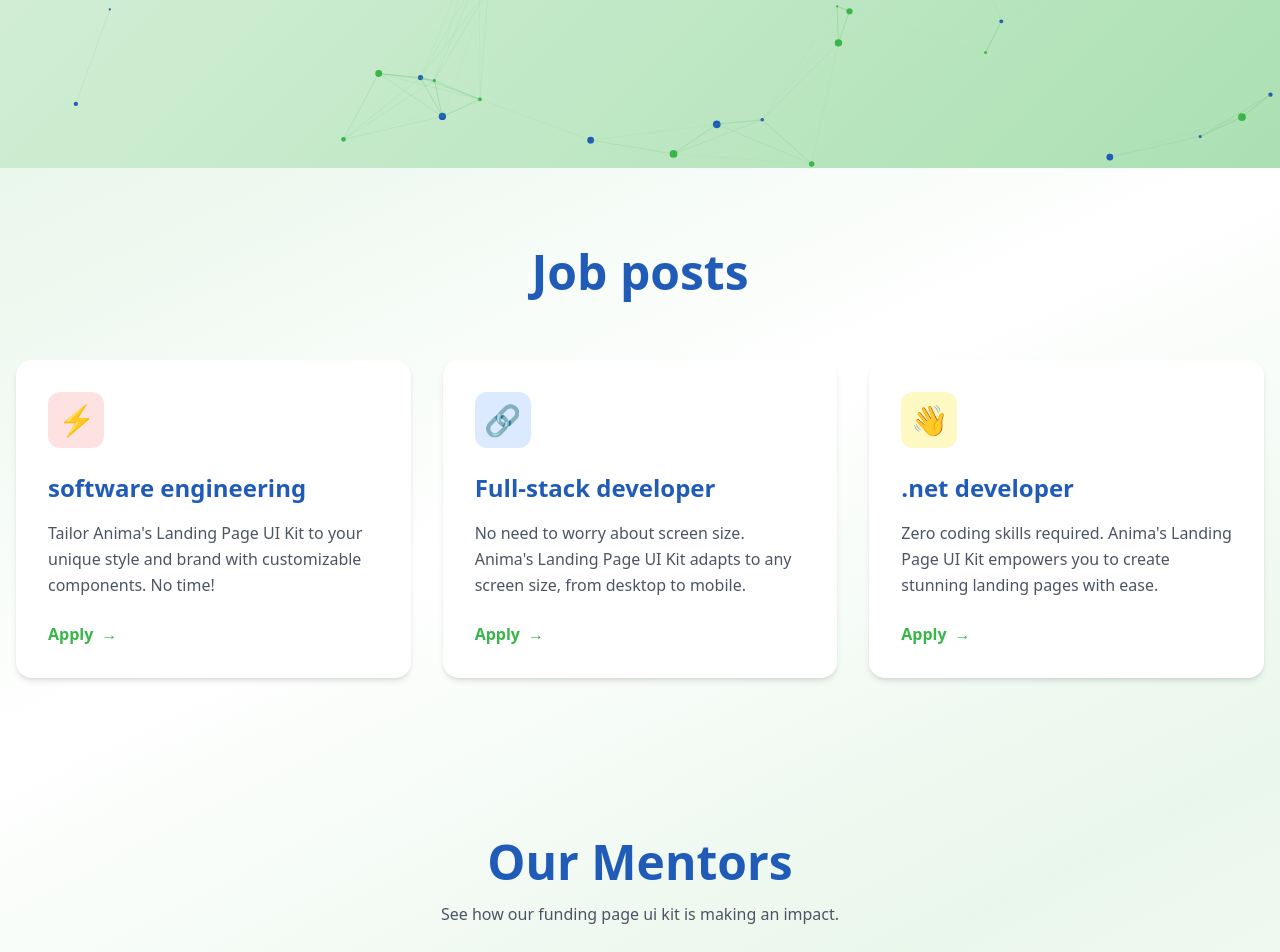
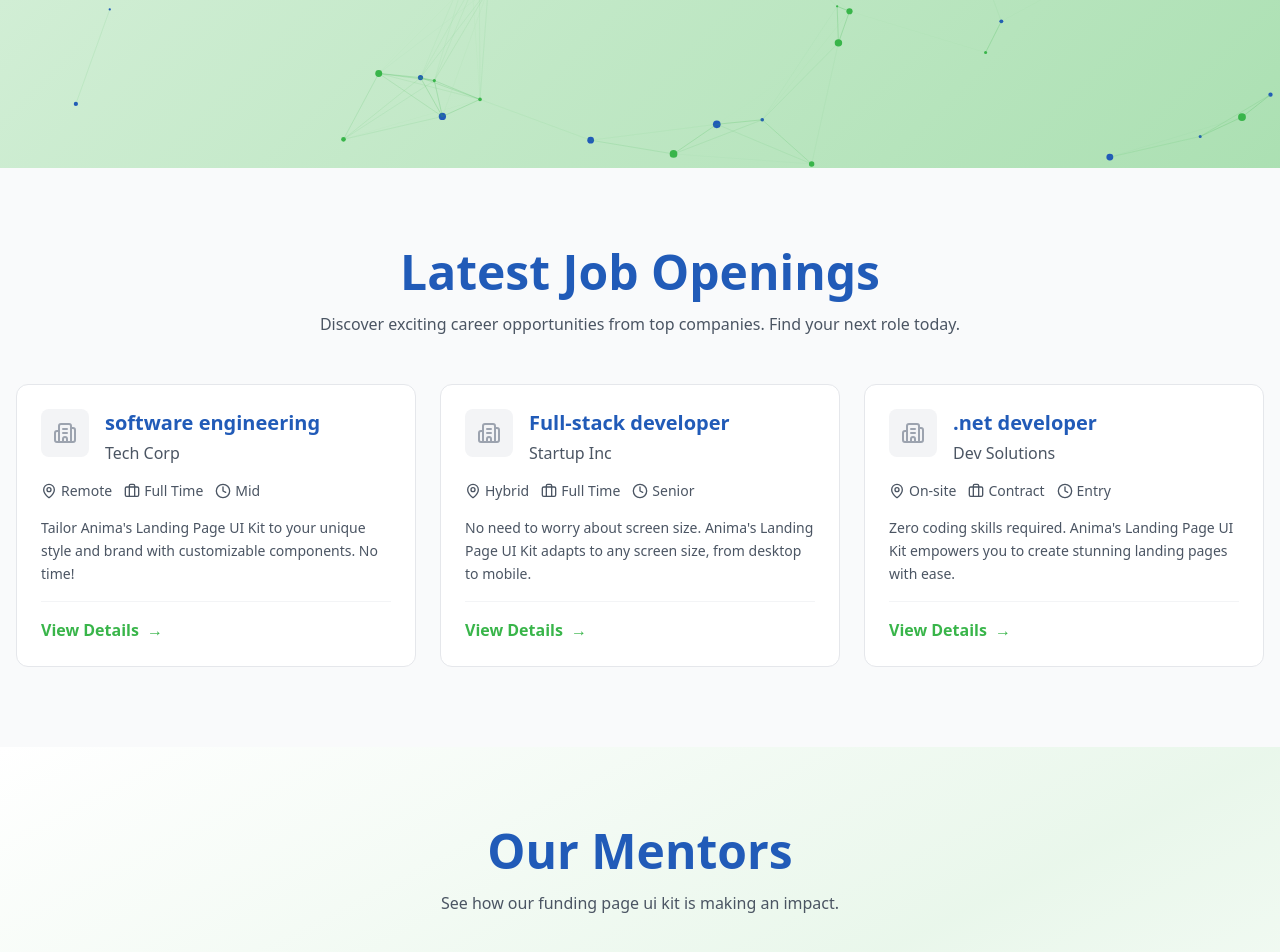
Before and after one commit to RizqVenturesHub/rizq-ventures, a React (Create React App) app: page / in a window 1280 px wide. Shown: the part 696-1648 px from the top of the page. Built offline with nearby package versions, Linux system fonts and the light colour scheme.

Commit message:
job cards

```diff
--- a/src/components/JobCard.tsx
+++ b/src/components/JobCard.tsx
@@ -1,26 +1,91 @@
-// components/JobCard.tsx
-import React from 'react';
+// components/JobCard.tsx - Cleaner approach with state
+import React, { useState } from 'react';
+import { MapPin, Briefcase, Clock, Building2 } from 'lucide-react';
 
 interface JobCardProps {
   title: string;
+  company: string;
+  location: string;
+  jobType: string;
+  experienceLevel: string;
   description: string;
-  icon: string;
-  iconBg: string;
+  companyLogo?: string;
+  postedDate?: string;
+  salary?: string;
 }
 
-const JobCard: React.FC<JobCardProps> = ({ title, description, icon, iconBg }) => {
+const JobCard: React.FC<JobCardProps> = ({
+  title,
+  company,
+  location,
+  jobType,
+  experienceLevel,
+  description,
+  companyLogo,
+  postedDate,
+  salary,
+}) => {
+  const [imageError, setImageError] = useState(false);
+
   return (
-    <div className="bg-white p-8 rounded-2xl shadow-md hover:shadow-xl transition-all duration-300 hover:-translate-y-2">
-      <div className={`w-14 h-14 ${iconBg} rounded-xl flex items-center justify-center mb-6`}>
-        <span className="text-3xl">{icon}</span>
+    <div className="bg-white p-6 rounded-xl border border-gray-200 hover:border-primary hover:shadow-lg transition-all duration-300">
+      {/* Header with Company Logo */}
+      <div className="flex items-start gap-4 mb-4">
+        <div className="w-12 h-12 rounded-lg bg-gray-100 flex items-center justify-center flex-shrink-0 overflow-hidden">
+          {companyLogo && !imageError ? (
+            <img
+              src={companyLogo}
+              alt={company}
+              className="w-full h-full object-cover"
+              onError={() => setImageError(true)}
+            />
+          ) : (
+            <Building2 className="w-6 h-6 text-gray-400" />
+          )}
+        </div>
+        <div className="flex-1 min-w-0">
+          <h3 className="text-xl font-bold text-secondary mb-1 truncate">{title}</h3>
+          <p className="text-gray-600 font-medium">{company}</p>
+        </div>
       </div>
-      <h3 className="text-2xl font-bold mb-4 text-secondary">{title}</h3>
-      <p className="text-gray-600 leading-relaxed mb-6">
+
+      {/* Job Details */}
+      <div className="flex flex-wrap gap-3 mb-4 text-sm text-gray-600">
+        <div className="flex items-center gap-1">
+          <MapPin className="w-4 h-4" />
+          <span>{location}</span>
+        </div>
+        <div className="flex items-center gap-1">
+          <Briefcase className="w-4 h-4" />
+          <span>{jobType}</span>
+        </div>
+        <div className="flex items-center gap-1">
+          <Clock className="w-4 h-4" />
+          <span>{experienceLevel}</span>
+        </div>
+      </div>
+
+      {salary && (
+        <div className="mb-3">
+          <span className="inline-block bg-green-50 text-green-700 px-3 py-1 rounded-full text-sm font-medium">
+            {salary}
+          </span>
+        </div>
+      )}
+
+      <p className="text-gray-600 text-sm leading-relaxed mb-4 line-clamp-3">
         {description}
       </p>
-      <button className="text-primary font-semibold flex items-center gap-2 hover:gap-3 transition-all">
-        Apply <span>→</span>
-      </button>
+
+      <div className="flex items-center justify-between pt-4 border-t border-gray-100">
+        {postedDate && (
+          <span className="text-xs text-gray-500">{postedDate}</span>
+        )}
+        <button className="text-primary font-semibold hover:text-primary-dark transition-colors flex items-center gap-2">
+          View Details
+          <span>→</span>
+        </button>
+      </div>
     </div>
   );
 };
--- a/src/components/JobSection.tsx
+++ b/src/components/JobSection.tsx
@@ -1,4 +1,4 @@
-// components/JobSection.tsx
+// components/JobSection.tsx - Updated
 import React, { useEffect, useState } from 'react';
 import JobCard from './JobCard';
 import { Job } from '../data/types';
@@ -29,7 +29,7 @@ const JobSection: React.FC = () => {
 
   if (loading) {
     return (
-      <section className="py-20 px-4 bg-gradient-to-br from-primary-light via-white to-primary-light" id="jobs">
+      <section className="py-20 px-4 bg-gray-50" id="jobs">
         <div className="max-w-7xl mx-auto text-center">
           <p className="text-gray-600">Loading jobs...</p>
         </div>
@@ -39,7 +39,7 @@ const JobSection: React.FC = () => {
 
   if (error) {
     return (
-      <section className="py-20 px-4 bg-gradient-to-br from-primary-light via-white to-primary-light" id="jobs">
+      <section className="py-20 px-4 bg-gray-50" id="jobs">
         <div className="max-w-7xl mx-auto text-center">
           <p className="text-red-600">{error}</p>
         </div>
@@ -48,19 +48,29 @@ const JobSection: React.FC = () => {
   }
 
   return (
-    <section className="py-20 px-4 bg-gradient-to-br from-primary-light via-white to-primary-light" id="jobs">
+    <section className="py-20 px-4 bg-gray-50" id="jobs">
       <div className="max-w-7xl mx-auto">
-        <h2 className="text-4xl md:text-5xl font-bold text-center mb-16 text-secondary">
-          Job posts
-        </h2>
-        <div className="grid grid-cols-1 md:grid-cols-2 lg:grid-cols-3 gap-8">
+        <div className="text-center mb-12">
+          <h2 className="text-4xl md:text-5xl font-bold mb-4 text-secondary">
+            Latest Job Openings
+          </h2>
+          <p className="text-gray-600 max-w-2xl mx-auto">
+            Discover exciting career opportunities from top companies. Find your next role today.
+          </p>
+        </div>
+        <div className="grid grid-cols-1 md:grid-cols-2 lg:grid-cols-3 gap-6">
           {jobs.map((job) => (
             <JobCard
               key={job.id}
               title={job.title}
+              company={job.company}
+              location={job.location}
+              jobType={job.jobType}
+              experienceLevel={job.experienceLevel}
               description={job.description}
-              icon={job.icon}
-              iconBg={job.iconBg}
+              companyLogo={job.companyLogo}
+              postedDate={job.postedDate}
+              salary={job.salary}
             />
           ))}
         </div>
```
